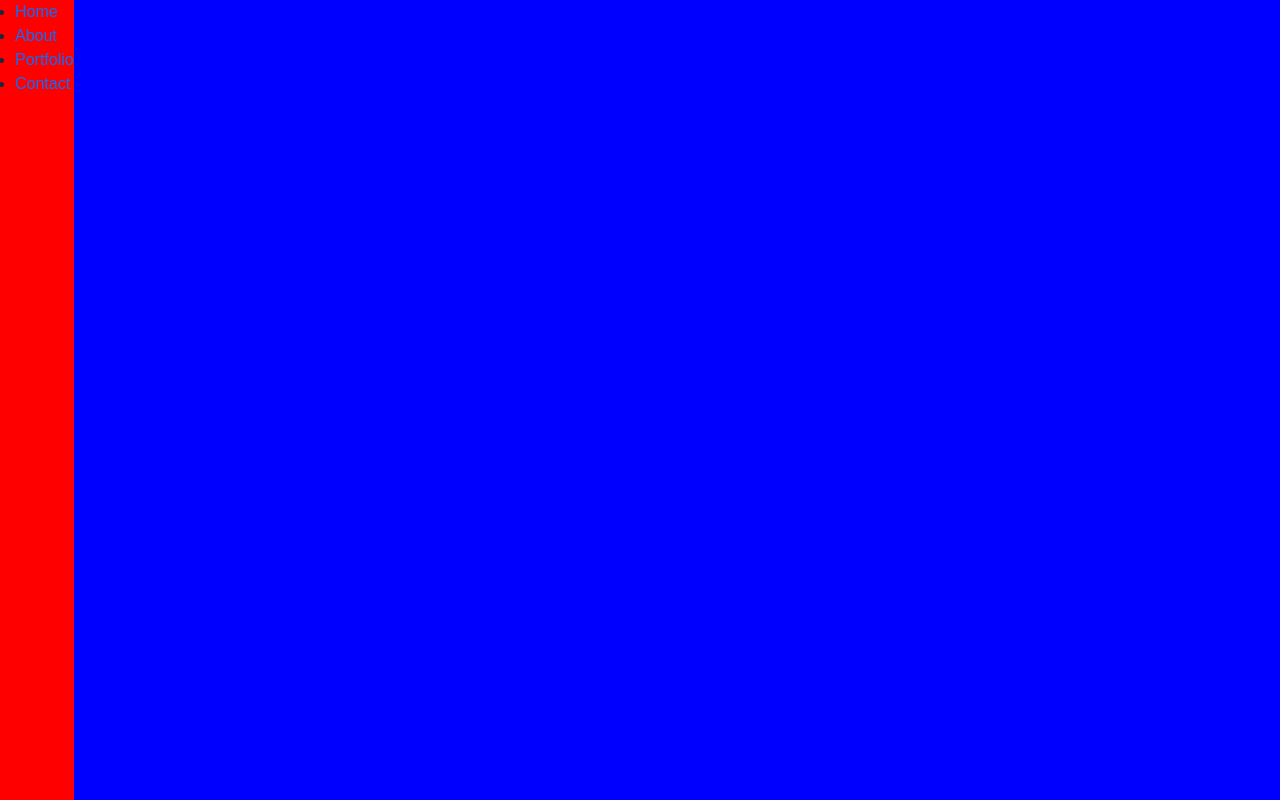
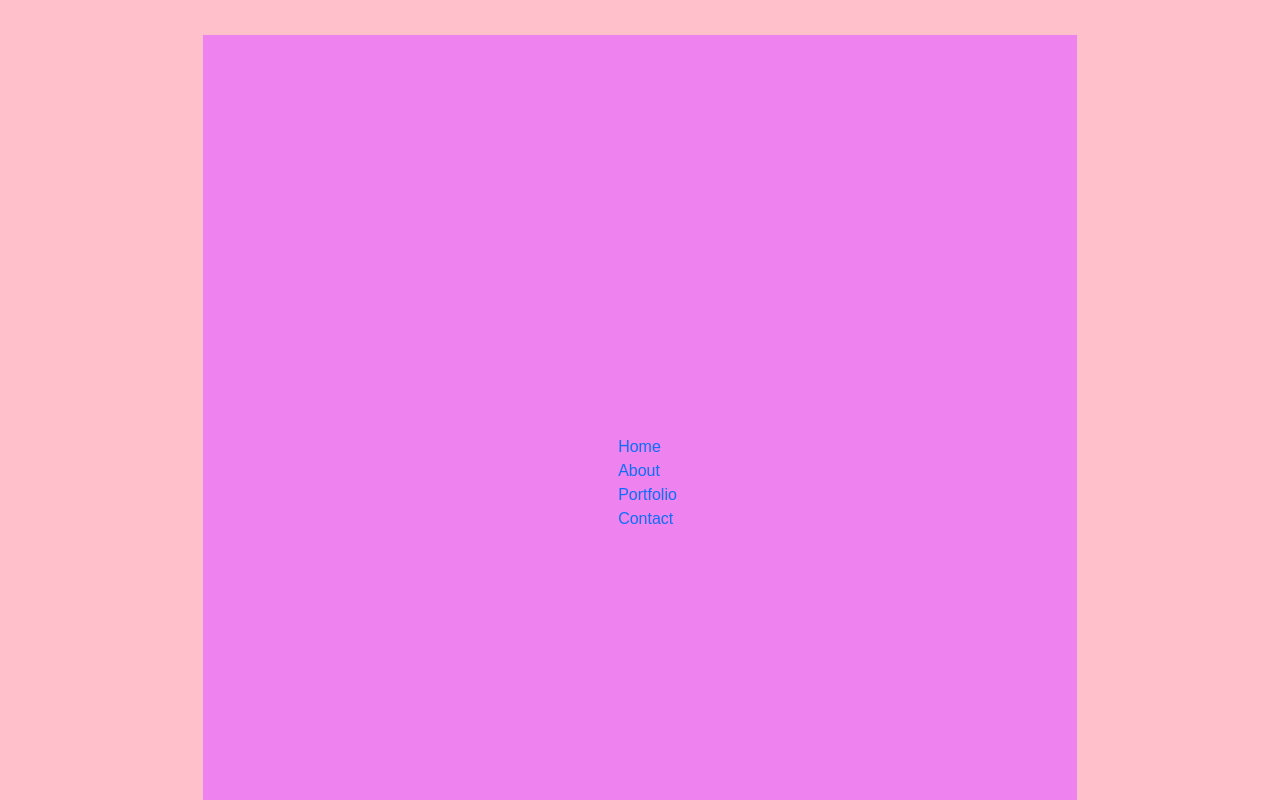
Before and after one commit to ruthebonilla/MyPortfolio, a plain HTML site: page index.html in a window 1280 px wide. Drawn offline with nearby package versions, Linux system fonts and the light colour scheme; a web font is replaced by a local one.

Commit message:
working on some bugs

```diff
--- a/style.css
+++ b/style.css
@@ -146,6 +146,10 @@ ul{
     padding-left: 15px;
 }
 
+li{
+    list-style-type: none;
+}
+
 /* header section--------------------------- */
 .header{
     position: absolute;
@@ -204,12 +208,16 @@ ul{
     top: 0;
     height: 100%;
     width: 100%;
-    background-color: blue;
+    background-color: pink;
+    padding: 35px 15px;
 }
 
 .header .nav-inner{
-    min-height: 50vh;
-    background-color: red;
+    min-height: calc(100vh - 70px);
+    background-color: violet;
+    padding: 400px;
+    max-width: 1200px;
+    margin: auto;
 }
 
 
```
